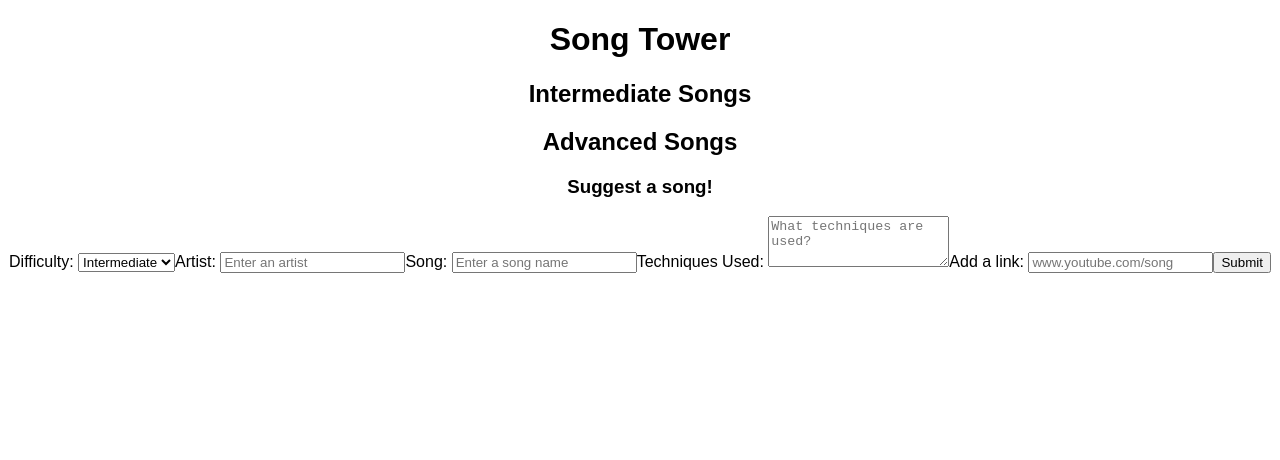
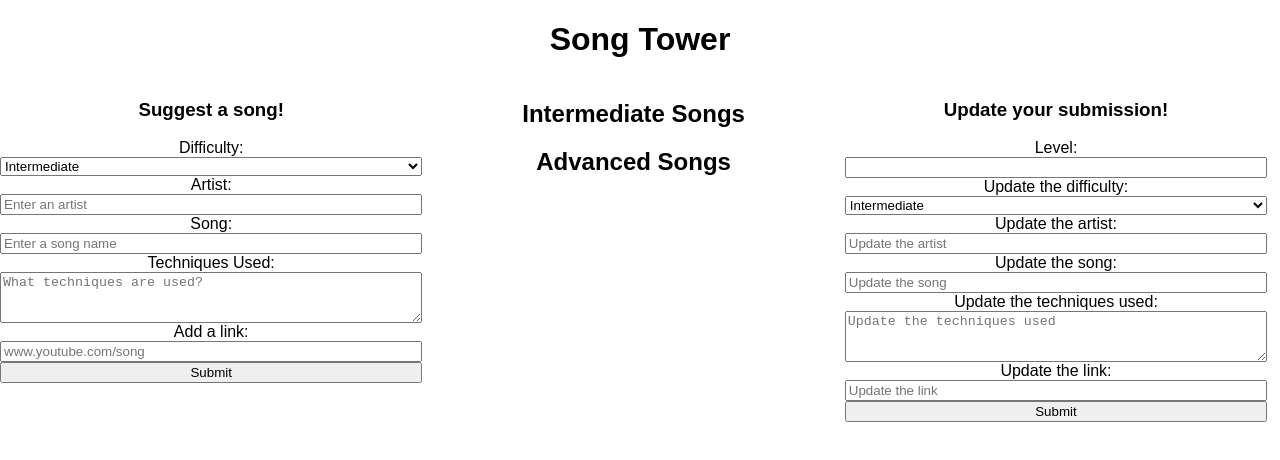
Before and after one commit to nsolimine/towerfrontend, a React (Create React App) app: page / in a window 1280 px wide. Shown: the top 460 px of the page. Built offline with nearby package versions, Linux system fonts and the light colour scheme; no server answers.

Commit message:
added update form and did minor styling changes no functionality for update form yet

```diff
--- a/src/App.css
+++ b/src/App.css
@@ -36,3 +36,32 @@ ul,li {
 .hidden {
   display: none;
 }
+
+main{
+  display: flex;
+  flex-direction: row;
+}
+
+.songsDiv {
+  width: 33%;
+}
+
+.formDiv {
+  width: 33%;
+}
+
+.formDiv form {
+  display: flex;
+  flex-direction: column;
+  text-align: center;
+}
+
+.updateDiv {
+  width: 33%;
+}
+
+.updateDiv form {
+  display: flex;
+  flex-direction: column;
+  text-align: center;
+}
--- a/src/App.js
+++ b/src/App.js
@@ -5,6 +5,8 @@ import { Header } from "./header.js";
 import { Section } from "./intermediate.js";
 import { Section2 } from "./advanced.js";
 import SongForm from "./form.js";
+import UpdateForm from "./update.js";
+
 
 class App extends Component {
   state = {
@@ -74,13 +76,17 @@ class App extends Component {
       <div className="App">
         <Header />
         <main>
+          <div className="formDiv">
+            <h3>Suggest a song!</h3>
+            <SongForm onSubmit={this.onSubmit} />
+          </div>
           <div className="songsDiv">
             <Section intermediatelistings={this.state.intermediates} loadData={this.loadData} />
             <Section2 advancedlistings={this.state.advanceds} loadData={this.loadData} />
           </div>
-          <div className="formDiv">
-            <h3>Suggest a song!</h3>
-            <SongForm onSubmit={this.onSubmit} />
+          <div className="updateDiv">
+            <h3>Update your submission!</h3>
+            <UpdateForm onSubmit={this.onUpdate} />
           </div>
         </main>
       </div>
--- /dev/null
+++ b/src/update.js
@@ -0,0 +1,24 @@
+import React from "react";
+
+export default function UpdateForm({ onUpdate }){
+  return (
+    <form className="update-form" onSubmit={onUpdate}>
+      <label htmlFor="id">Level: </label>
+      <input type="number" name="level" id="level" min="6" placeholder="" />
+      <label htmlFor="difficulty">Update the difficulty: </label>
+        <select name="updateDifficulty">
+          <option value="Intermediates">Intermediate</option>
+          <option value="Advanceds">Advanced</option>
+        </select>
+      <label htmlFor="artist">Update the artist: </label>
+      <input type="text" name="artist" id="artist" placeholder="Update the artist" />
+      <label htmlFor="song">Update the song: </label>
+      <input type="text" name="song" id="song" placeholder="Update the song" />
+      <label htmlFor="technique">Update the techniques used: </label>
+      <textarea name="technique" rows="3" cols="20" id="technique" placeholder="Update the techniques used"></textarea>
+      <label htmlFor="url">Update the link: </label>
+      <input type="text" name="url" id="url" placeholder="Update the link" />
+      <input type="submit" name="update" value="Submit" />
+    </form>
+  );
+}
```
Also changed, not shown: src/form.js (indentation only).
